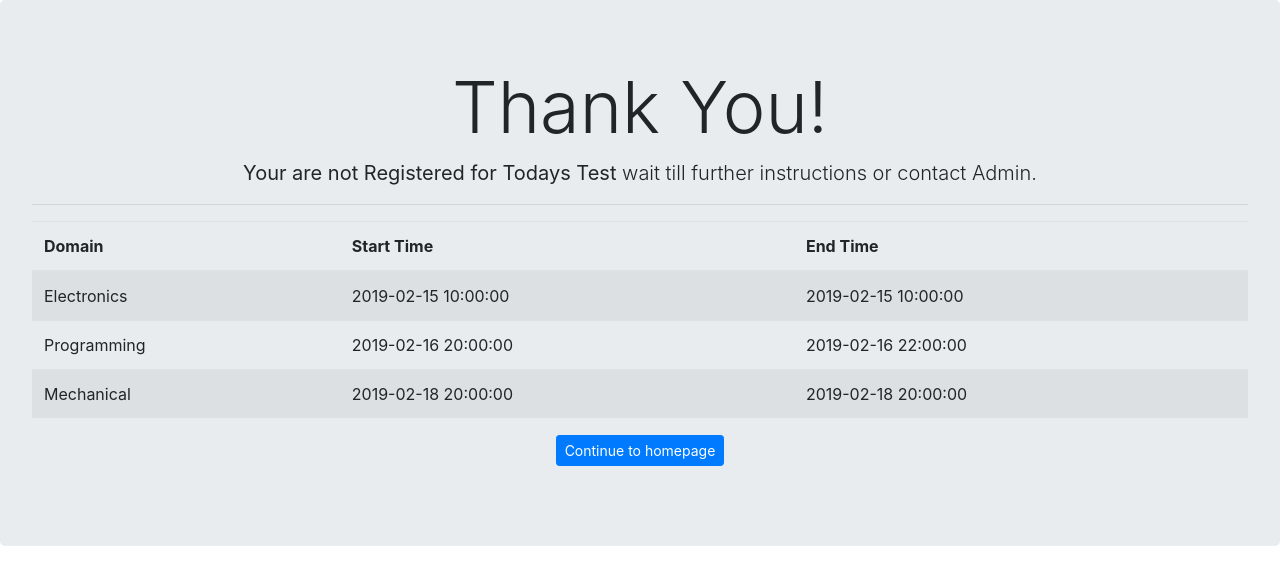
After one commit to nikhilbghodke/TRF, a PHP site: page /notRegistered.php in a window 1280 px wide. The commit adds this page. Shown: the top 585 px of the page. Run offline with PHP 8.4, Linux system fonts and the light colour scheme.

Commit message:
Checked for registered Domain and If test is Given Previously

```diff
--- /dev/null
+++ b/notRegistered.php
@@ -0,0 +1,56 @@
+<?php
+$elex_start_time = '2019-02-15 10:00:00';
+$elex_end_time = '2019-02-15 22:00:07';
+$pro_start_time = '2019-02-16 20:00:00';
+$pro_end_time = '2019-02-16 22:00:00';
+$mech_start_time = '2019-02-18 20:00:00';
+$mech_end_time = '2019-02-18 22:00:00';
+$schedule= "<h1>Elex paper will start on ".$elex_start_time."<br>   programming paper will start on ".$pro_start_time."<br>  Mechanical Paper will start on ".$mech_start_time." </h1>";
+	//echo $schedule;
+
+ ?>
+
+<!doctype html>
+<html>
+<head>
+<title>Submitted</title>
+<link rel="stylesheet" href="https://maxcdn.bootstrapcdn.com/bootstrap/4.0.0/css/bootstrap.min.css" integrity="sha384-Gn5384xqQ1aoWXA+058RXPxPg6fy4IWvTNh0E263XmFcJlSAwiGgFAW/dAiS6JXm" crossorigin="anonymous">
+</head>
+
+<div class="jumbotron text-xs-center">
+<center>
+  <h1 class="display-3">Thank You!</h1><center>
+  <p class="lead"><strong>Your are not Registered for Todays Test</strong> wait till  further instructions or contact Admin.</p>
+  <hr>
+  <table class="table table-striped">
+    <thead>
+      <tr>
+        <th>Domain</th>
+        <th>Start Time</th>
+        <th>End Time</th>
+      </tr>
+    </thead>
+    <tbody>
+      <tr>
+        <td>Electronics</td>
+        <td><?php echo $elex_start_time;?></td>
+        <td><?php echo $elex_start_time;?></td>
+      </tr>
+      <tr>
+        <td>Programming</td>
+        <td><?php echo $pro_start_time;?></td>
+        <td><?php echo $pro_end_time;?></td>
+      </tr>
+      <tr>
+        <td>Mechanical</td>
+        <td><?php echo $mech_start_time;?></td>
+        <td><?php echo $mech_start_time;?></td>
+      </tr>
+    </tbody>
+  </table>
+  <p class="lead">
+    <a class="btn btn-primary btn-sm" href="login.php" role="button">Continue to homepage</a>
+  </p>
+</div>
+
+</html>
--- a/test.php
+++ b/test.php
@@ -1,5 +1,6 @@
 <?php
 include "assign.php";
+include "check.php";
 
 ?>
 
@@ -87,5 +88,5 @@ include "assign.php";
 setTimeout(function myFunction(){
 alert("Time out your test is Submitted");
 document.getElementById("submit").click();
-},20000);
+},1800000);
 </script>
```
Also changed, not shown: check.php (added, +62 -0 lines), testAlreadyGiven.php (added, +58 -0 lines).
